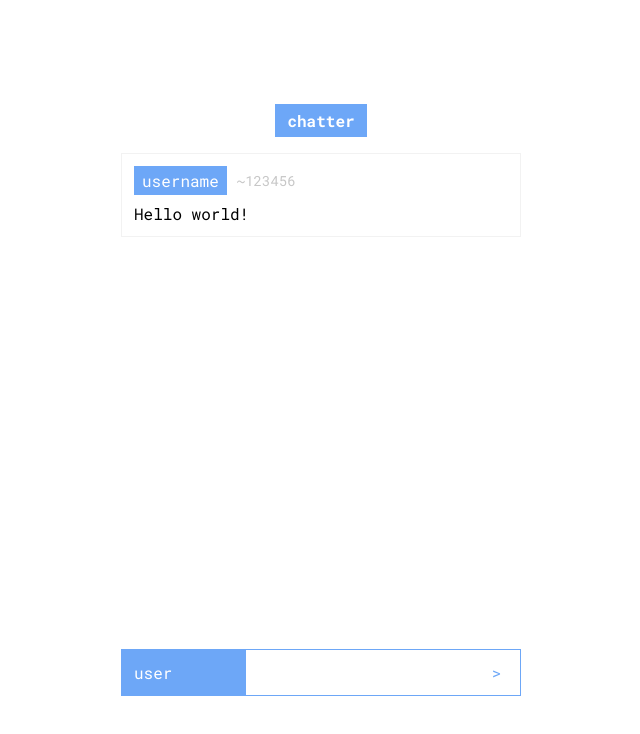
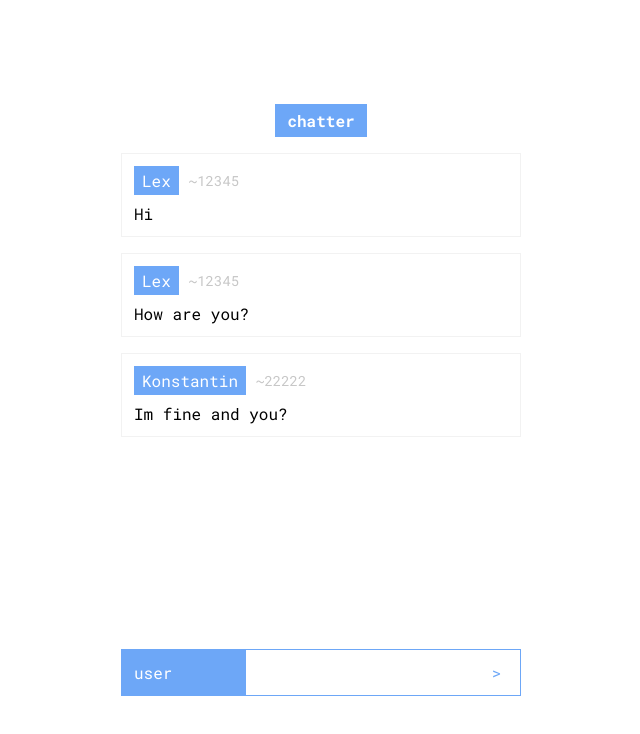
Before and after one commit to kyborq/websocket-chat, a React app: page / in a window 1280 px wide. Shown: the top 734 px of the page, without its empty margins (319-959 px from the left). Built offline with nearby package versions, Linux system fonts and the light colour scheme.

Commit message:
Added mockup data

```diff
--- a/src/components/Chat/Chat.jsx
+++ b/src/components/Chat/Chat.jsx
@@ -2,22 +2,30 @@ import React, { useState } from "react";
 
 import "./Chat.css";
 
-export function Chat() {
+export function Chat({ messages, onMessageSend }) {
   return (
     <div className="chat">
-      <ChatView>
-        <ChatMessage id="123456" author="username" message="Hello world!" />
-      </ChatView>
-      <ChatForm />
+      <ChatView data={messages} />
+      <ChatForm
+        onSubmit={(message) => {
+          onMessageSend && onMessageSend(message);
+        }}
+      />
     </div>
   );
 }
 
-export function ChatView({ children }) {
-  return <div className="chat-view">{children}</div>;
+export function ChatView({ data }) {
+  return (
+    <div className="chat-view">
+      {data.map((message, i) => (
+        <ChatMessage key={i} id={message.userid} author={message.username} message={message.message} client={message.clientid} />
+      ))}
+    </div>
+  );
 }
 
-export function ChatForm() {
+export function ChatForm({ onSubmit }) {
   const [author, setAuthor] = useState("user");
   const [message, setMessage] = useState("");
 
@@ -39,7 +47,14 @@ export function ChatForm() {
           setMessage(e.target.value);
         }}
       />
-      <button className="chat-send-button">{">"}</button>
+      <button
+        className="chat-send-button"
+        onClick={() => {
+          onSubmit && onSubmit({ name: author, text: message });
+        }}
+      >
+        {">"}
+      </button>
     </div>
   );
 }
--- a/src/pages/HomePage.jsx
+++ b/src/pages/HomePage.jsx
@@ -4,11 +4,37 @@ import { Page } from "../components/Page";
 import { Logo } from "../components/Logo/Logo";
 import { Chat } from "../components/Chat/Chat";
 
+const MessagesMockup = [
+  {
+    userid: "12345",
+    username: "Lex",
+    message: "Hi",
+    clientid: "22222",
+  },
+  {
+    userid: "12345",
+    username: "Lex",
+    message: "How are you?",
+    clientid: "22222",
+  },
+  {
+    userid: "22222",
+    username: "Konstantin",
+    message: "Im fine and you?",
+    clientid: "22222",
+  },
+];
+
 export function HomePage() {
   return (
     <Page>
       <Logo text="chatter" />
-      <Chat />
+      <Chat
+        messages={MessagesMockup}
+        onMessageSend={(message) => {
+          // ...
+        }}
+      />
     </Page>
   );
 }
```
Also changed, not shown: src/components/Chat/Chat.css (+0 -33 lines).
